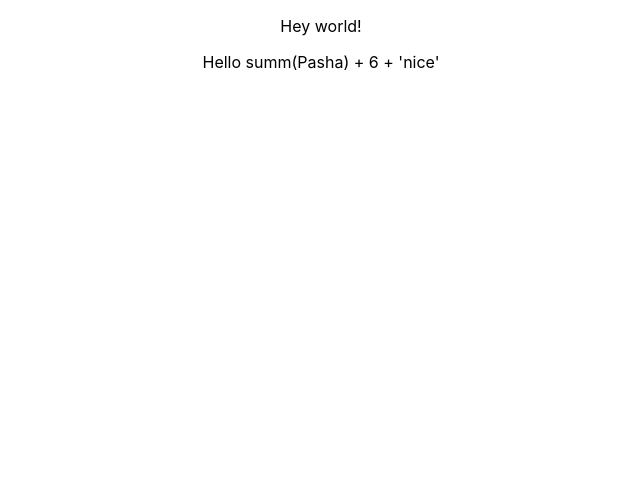
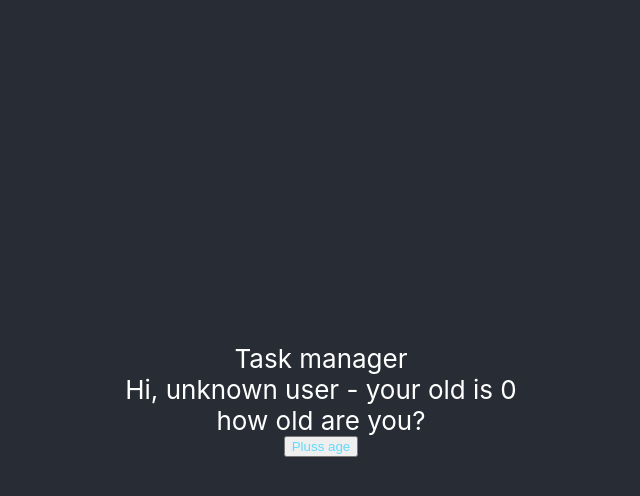
Before and after one commit to rebdevbay/Project1, a React (Create React App) app: page / in a window 1280 px wide. Shown: the top 496 px of the page, without its empty margins (319-959 px from the left). Built offline with nearby package versions, Linux system fonts and the light colour scheme.

Commit message:
создание hed

```diff
--- a/package.json
+++ b/package.json
@@ -8,7 +8,10 @@
     "@testing-library/user-event": "^7.2.1",
     "react": "^16.13.1",
     "react-dom": "^16.13.1",
-    "react-scripts": "3.4.1"
+    "react-redux": "^7.2.0",
+    "react-scripts": "3.4.1",
+    "redux": "^4.0.5",
+    "redux-form": "^8.3.1"
   },
   "scripts": {
     "start": "react-scripts start",
--- a/src/App.js
+++ b/src/App.js
@@ -1,18 +1,33 @@
-import React from "react";
+import React, { Component } from "react";
 import "./App.css";
 import { Header } from "./Header";
 
-function App() {
-  let a = 2;
-  let b = 4;
-  let c = a + b;
+class App extends Component {
+  state = {
+    name: "unknown",
+    lastName: "user",
+    age: 0
+  };
+  handleClick = () => {
+    this.setState(({ age }) => ({
+      age: ++age
+    }));
+  };
 
-  return (
-    <div className="App">
-      <p>Hey world!</p>
-      <Header age={c} name="Pasha" />
-    </div>
-  );
+  render() {
+    const { name, lastName, age } = this.state;
+    return (
+      <div className="App-header">
+        <Header />
+        <div>
+          Hi, {name} {lastName} - your old is {age}
+        </div>
+        how old are you?
+        <button className="App-link" onClick={this.handleClick}>
+          Pluss age
+        </button>
+      </div>
+    );
+  }
 }
-
 export default App;
--- a/src/Header.js
+++ b/src/Header.js
@@ -1,22 +1,4 @@
 import React from "react";
-
-// const summ = age => {
-//   let older = age + 22;
-//   return older;
-// };
-// export const Header = props => (
-//   <div className="HeaderDiv">
-//     Hello summ({props.name}) + {props.age}
-//   </div>
-// );
-
 export function Header(props) {
-  summator();
-  return (
-    <div className="HeaderDiv">
-      Hello summ({props.name}) + {props.age} + 'nice'
-    </div>
-  );
+  return <div className="HeaderDiv">Task manager</div>;
 }
-
-const summator = (a, b) => {};
```
Also changed, not shown: src/Actions/Actions.js (added), src/Actions/Constants.js (added), 1 other file (tests, documents, lock files or other folders).
